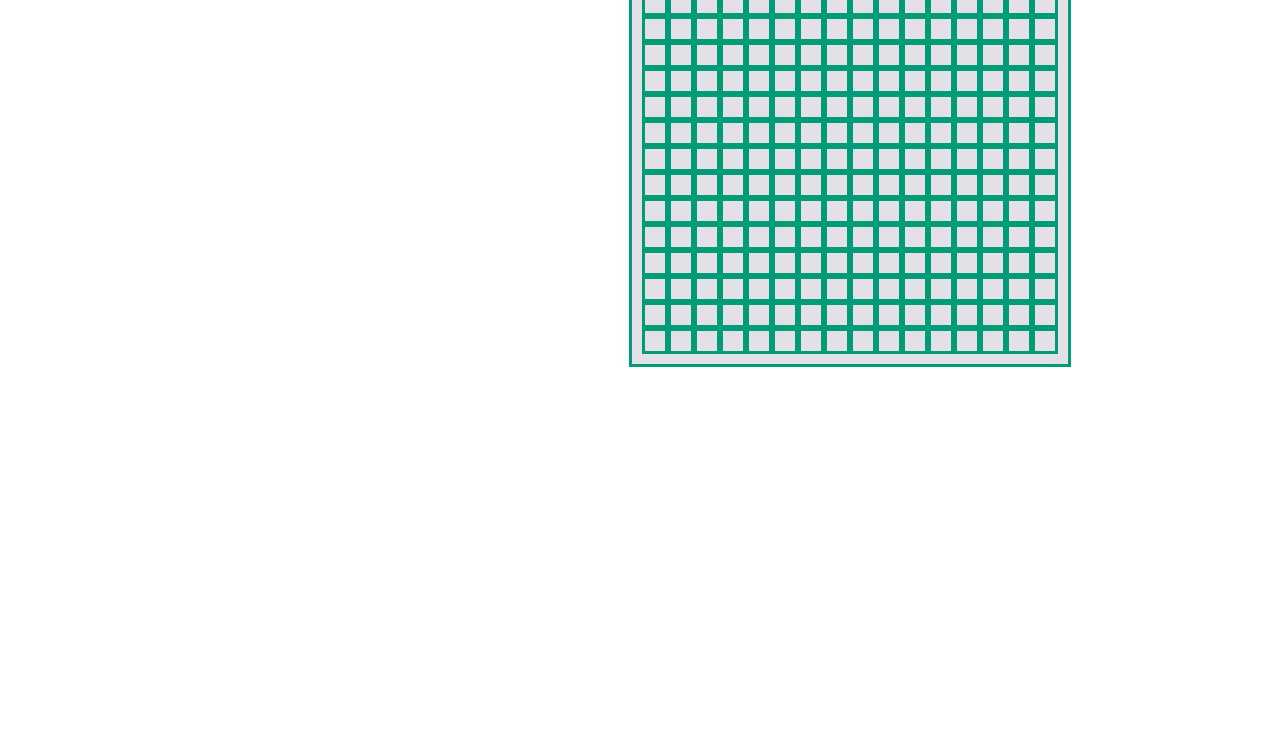
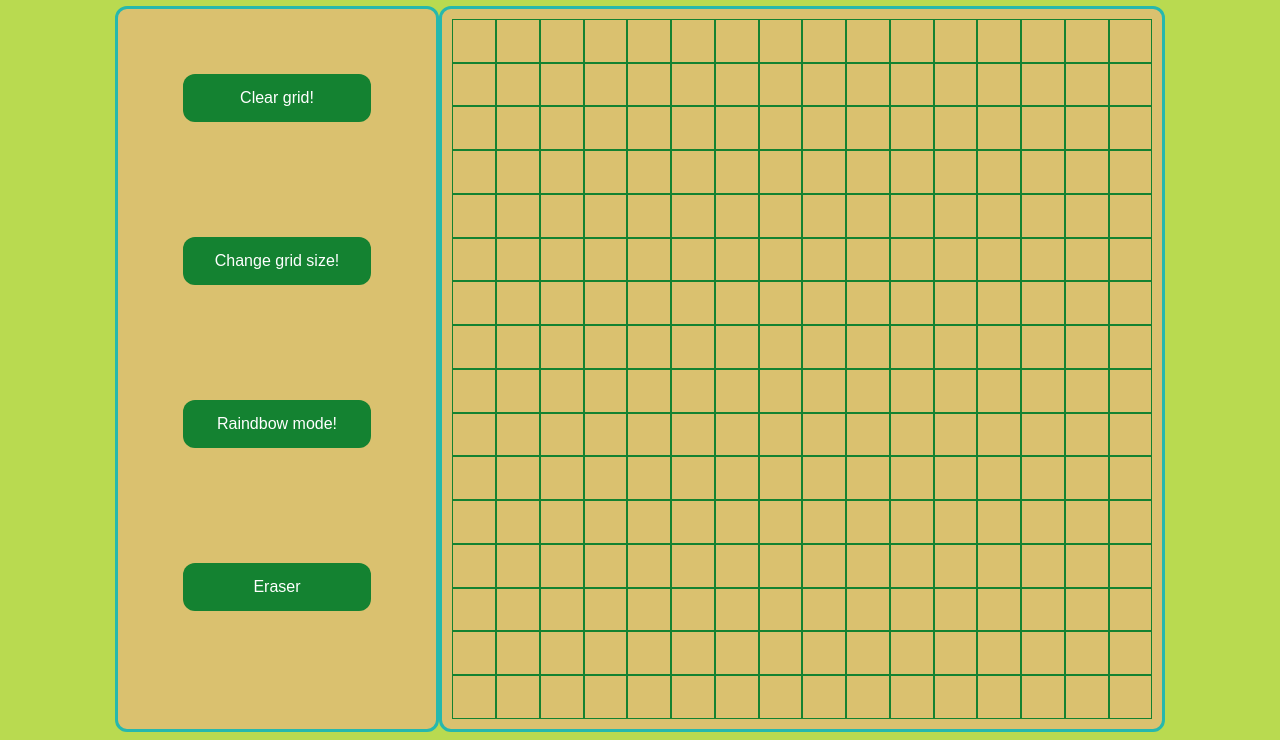
Before and after one commit to zen123555/etch-a-sketch, a plain HTML site: page index.html in a window 1280 px wide. Shown: the part 83-823 px from the top of the page. Before the commit the page ends 800 px from the top, so only its background shows below. Drawn offline with Linux system fonts and the light colour scheme; a web font is replaced by a local one.

Commit message:
Add finalized styles and clear/change grid functionality

```diff
--- a/index.html
+++ b/index.html
@@ -1,6 +1,9 @@
 <!DOCTYPE html>
 <html lang="en">
 <head>
+    <link rel="preconnect" href="https://fonts.googleapis.com">
+    <link rel="preconnect" href="https://fonts.gstatic.com" crossorigin>
+    <link href="https://fonts.googleapis.com/css2?family=Rubik+Moonrocks&display=swap" rel="stylesheet">
     <meta charset="UTF-8">
     <link rel="stylesheet" href="styles.css">
     <script src="main.js" defer></script>
@@ -10,13 +13,22 @@
 </head>
 <body>
 
-    <div class="flex-container">
+    <div class="main-flex">
 
-        <div id="button-div">
-            <button id="clear-button">Make a new grid!</button>
+        <h1>Etch-a-Sketch</h1>
+
+        <div class="flex-container">
+
+            <div id="button-div">
+                <button id="clear-button" class="button-style">Clear grid!</button>
+                <button id="size-button" class="button-style">Change grid size!</button>
+                <button id="rainbow-button" class="button-style rainbow">Raindbow mode!</button>
+                <button id="eraser-button" class="button-style">Eraser</button>
+            </div>
+
+            <div id="grid-container"></div>
+
         </div>
-
-        <div id="grid-container"></div>
 
     </div>
 
--- a/main.js
+++ b/main.js
@@ -1,41 +1,67 @@
 const gridContainer = document.querySelector('#grid-container');
-const button = document.querySelector('#clear-button');
 
-button.addEventListener('click', createGrid);
+//initializes buttons
+const sizeButton = document.querySelector('#size-button');
+sizeButton.addEventListener('click', createGrid);
+
+const clearButton = document.querySelector('#clear-button');
+clearButton.addEventListener('click', clearGrid);
+
+
+//creates first grid
 initialGrid();
-applyMouseOver();
+
+
+
+
+/*
+Functions
+*/
+
+//clear grid
+function clearGrid(){
+    const innerDivs = gridContainer.childNodes;
+    innerDivs.forEach((div) => {
+        div.style.cssText = 'background: #dac16f;';
+    });
+}
 
 //create initial 16x16 grid
 function initialGrid(){
     for(let i=0; i<16; i++){
         for(let j=0; j<16; j++){
             const div = document.createElement('div');
-            div.classList.add('inner-divs');
+            div.classList.add('inner-divs-grid');
             gridContainer.appendChild(div);
         }
     }
+    applyMouseOver();
 }
 
-//fill in squares on user-mouseover
+//fill in squares on user-mouseover, will change to an event where you have to hold down mouse
 function applyMouseOver(){
     const innerDivs = gridContainer.childNodes;
     innerDivs.forEach((div) => {
         div.addEventListener('mouseover', (e) => {
-       e.target.style.cssText = 'background-color: #DD4124;';
+            e.target.style.cssText = 'background-color: black;';
         });
     });
 }
 
 //get user input then create grid with 'x' rows and columns
 function createGrid(){
-    let x = parseInt(prompt("How many rows and columns for the new grid?"));
+    let x = parseInt(prompt("How many rows and columns for the new grid?" +
+                            "\nEnter a maximum of 100."));
+    while(x>100){
+        x = parseInt(prompt("Please enter a value of 100 or less"));
+    }
     //remove old grid
     gridContainer.innerHTML = '';
-    gridContainer.style.gridTemplateColumns = `repeat(${x}, 1fr)`;
+    gridContainer.style.gridTemplateColumns = `repeat(${x}, minmax(5px, auto))`;
     for(let i=0; i<x; i++){
         for(let j=0; j<x; j++){
             const div = document.createElement('div');
-            div.classList.add('inner-divs');
+            div.classList.add('inner-divs-grid');
             gridContainer.appendChild(div);
         }
     }
--- a/styles.css
+++ b/styles.css
@@ -1,3 +1,19 @@
+
+body {
+    background:#b9da50;
+}
+
+h1 {
+    font-family: 'Rubik Moonrocks', cursive;
+    color: #26b8ad;
+}
+
+.main-flex {
+    display: flex;
+    flex-direction: column;
+    align-items: center;
+}
+
 
 .flex-container{
     display: flex;
@@ -6,37 +22,67 @@
 
 #grid-container{
     display:grid;
-    grid-template-columns: repeat(16, 1fr);
-    justify-items: center;
-    background: rgba(191, 185, 202, 0.438);
+    grid-template-columns: repeat(16, minmax(5px, auto));
     padding: 10px;
-    border: 3px solid #009B77;
-
-    /*
-    column-gap: 10px;
-    row-gap: 10px;
-    gap: 0px;
-    */
-
-
-    /*
-    This is just squeezing the grid-container grid down,
-    which I think is preventing it from centering.
-    It makes it look better but it's not how it should work.
-    */
-
+    border: 3px solid #26b8ad;
+    border-radius: 12px;
+    height: 700px;
+    width: 700px;
 }
 
-.inner-divs {
-    border: 3px solid #009B77;
-    /*
-    Using height and width might be better than padding?
-    */
-    height: 20px;
-    width: 20px;
+.inner-divs-grid {
+    border: 1px solid #148231;
 }
 
 #button-div{
+    display: flex;
+    flex-direction: column;
     padding: 50px;
     text-align: center;
+    gap: 85px;
+    border: 3px solid #26b8ad;
+    border-radius: 12px;
 }
+
+.button-style{
+    background-color: #148231;
+    border: none;
+    color: white;
+    padding: 15px 32px;
+    text-align: center;
+    text-decoration: none;
+    display: inline-block;
+    font-size: 16px;
+    margin: 15px;
+    border-radius: 12px;
+}
+
+#button-div, #grid-container{
+    background: #dac16f;
+}
+
+.rainbow:hover{
+    background-image: linear-gradient(
+       to right,
+       #E7484F,
+       #E7484F 16.65%,
+       #F68B1D 16.65%,
+       #F68B1D 33.3%,
+       #FCED00 33.3%,
+       #FCED00 49.95%,
+       #009E4F 49.95%,
+       #009E4F 66.6%,
+       #00AAC3 66.6%,
+       #00AAC3 83.25%,
+       #732982 83.25%,
+       #732982 100%,
+       #E7484F 100%
+     );
+   animation:slidebg 2s linear infinite;
+ }
+
+ @keyframes slidebg {
+    to {
+      background-position:20vw;
+    }
+  }
```
Lines whose indentation alone changed are shown as unchanged.
